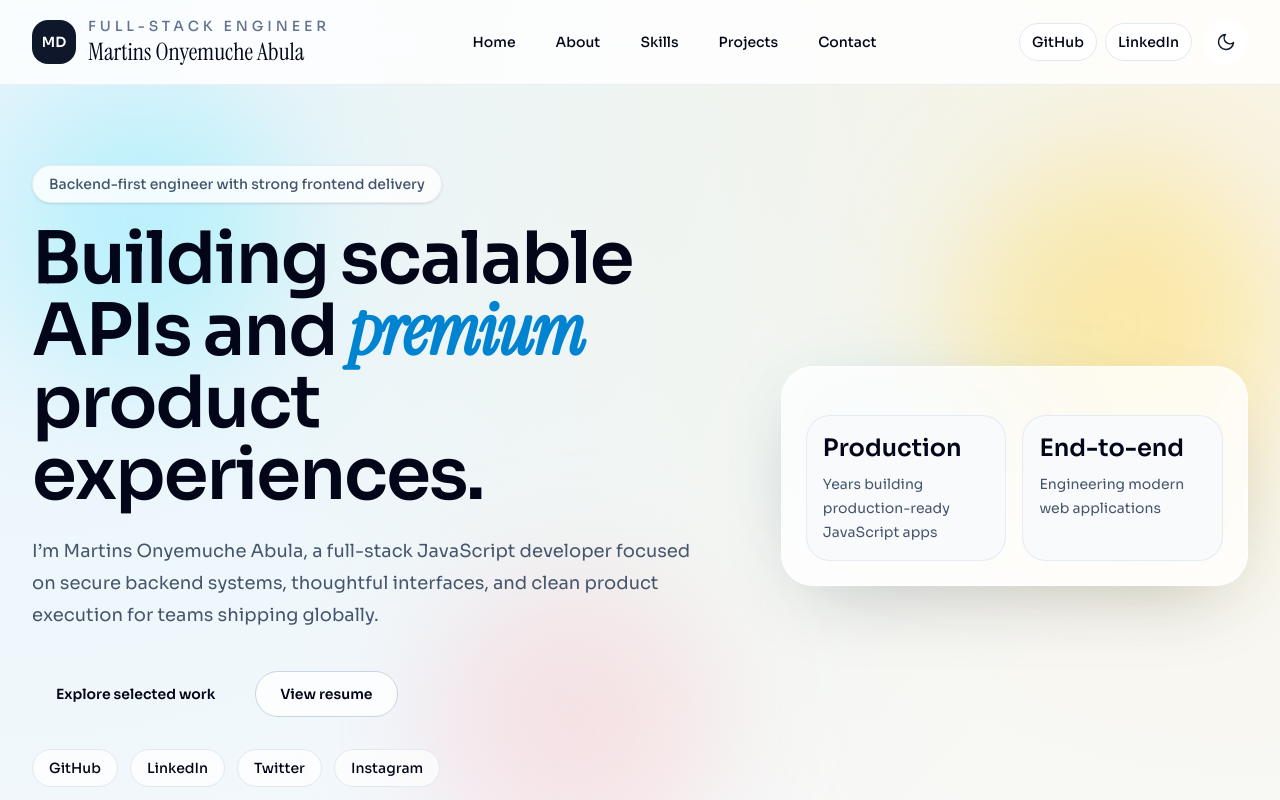
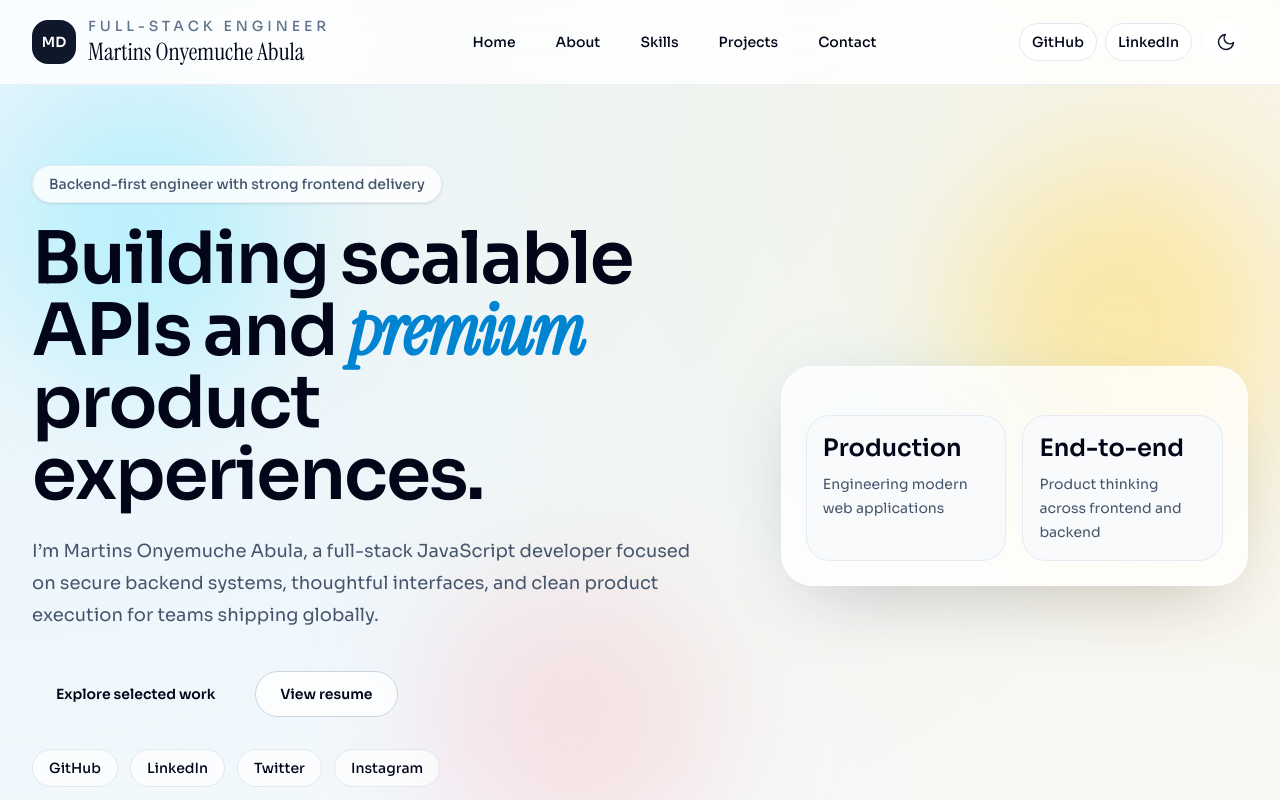
Before and after one commit to mdmuche/ABULAMARTINS, a React (Vite) app: page / in a window 1280 px wide. Shown: the top 800 px of the page. Built offline with nearby package versions, Linux system fonts and the light colour scheme.

Commit message:
update: hero stats

```diff
--- a/src/data/portfolio.js
+++ b/src/data/portfolio.js
@@ -28,11 +28,11 @@ export const socialLinks = [
 export const heroStats = [
   {
     value: "Production",
-    label: "Years building production-ready JavaScript apps",
+    label: "Engineering modern web applications",
   },
   {
     value: "End-to-end",
-    label: "Engineering modern web applications",
+    label: "Product thinking across frontend and backend",
   },
 ];
 
```
